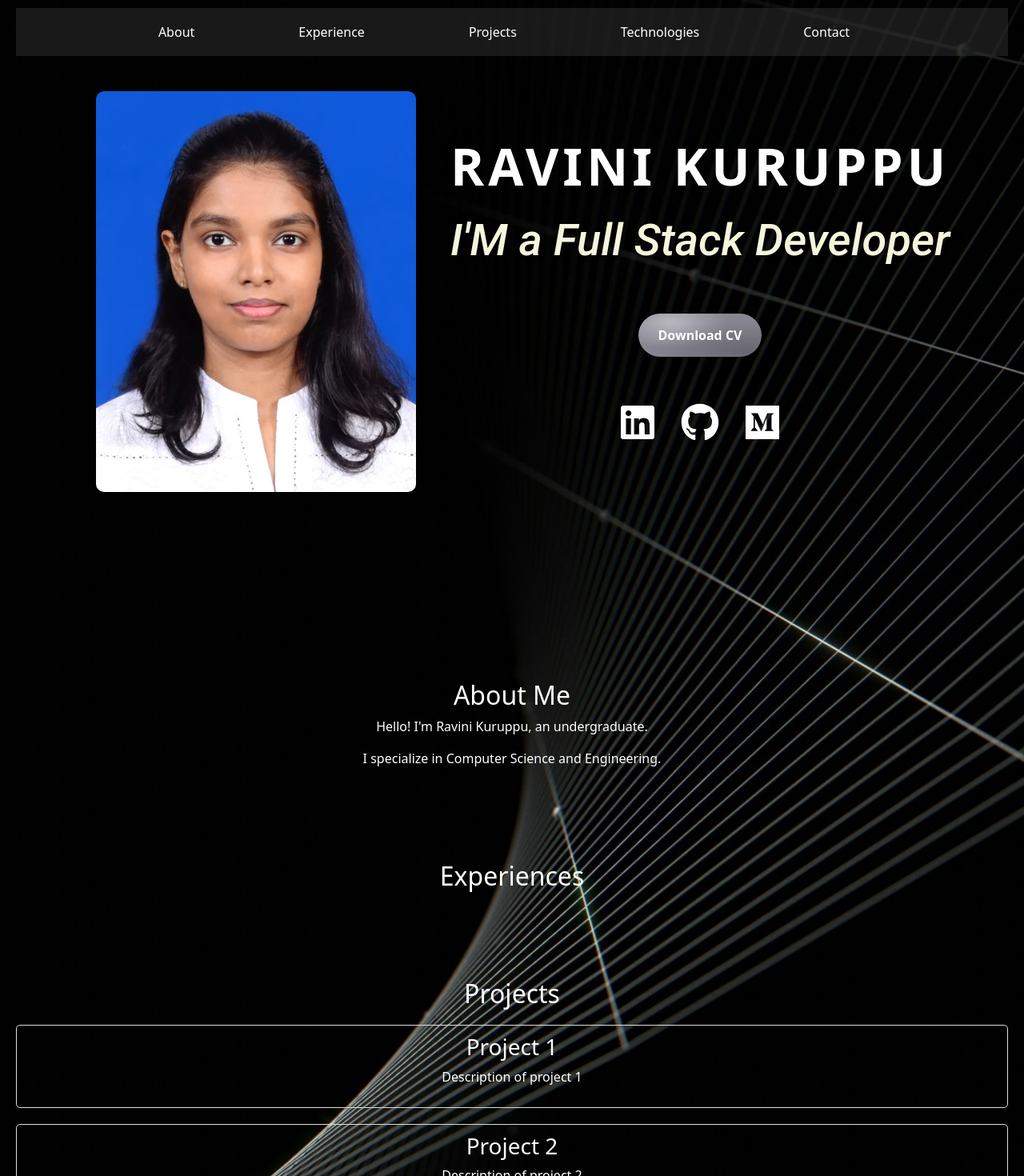
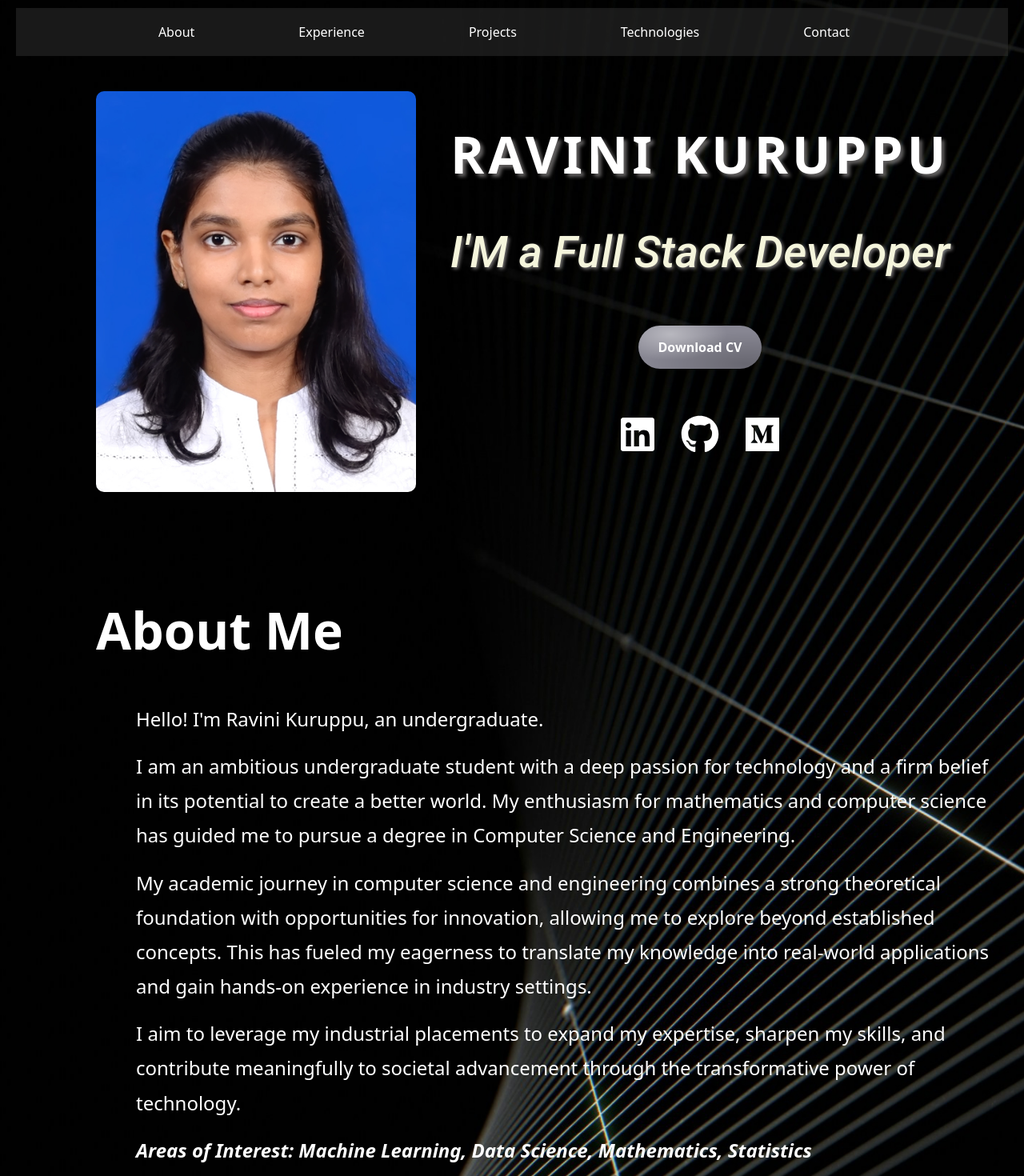
Before and after one commit to RaviniKuruppu/Ravini, a React (Create React App) app: page / in a window 1280 px wide. Shown: the top 1470 px of the page at 80% size. Built offline with nearby package versions, Linux system fonts and the light colour scheme.

Commit message:
changes in the about section

```diff
--- a/src/components/About.css
+++ b/src/components/About.css
@@ -1,3 +1,26 @@
 .about {
     color: #fff;
+    margin-left: 100px; /* Add some spacing from the left edge */
   }
+
+
+  .about h2 {
+    font-size: 4rem; /* Make the text large */
+    text-align: left; /* Align the text to the left */
+    font-weight: bold; /* Optional: Make the text bold */
+    color: #fff; /* Adjust color as needed */
+    margin-bottom: 50px;
+  }
+
+  .about p {
+    font-size: 1.5rem; /* Adjust the font size of the paragraphs */
+    text-align: left; /* Align the text to the left */
+    margin-left: 50px; /* Align the paragraph with the heading */
+    color: #fff; /* Adjust color as needed */
+    line-height: 1.8; /* Increase line spacing for readability */
+  }
+
+  .paragraph{
+    font-style: italic;
+    font-weight: bold;
+  }
--- a/src/components/About.js
+++ b/src/components/About.js
@@ -6,7 +6,13 @@ function About() {
     <section id="about" className="about">
       <h2>About Me</h2>
       <p>Hello! I'm  Ravini Kuruppu, an undergraduate.</p>
-      <p>I specialize in Computer Science and Engineering.</p>
+      <p>I am an ambitious undergraduate student with a deep passion for technology and a firm belief in its potential to create a better world. My enthusiasm for mathematics and computer science has guided me to pursue a degree in Computer Science and Engineering.</p>
+
+      <p>My academic journey in computer science and engineering combines a strong theoretical foundation with opportunities for innovation, allowing me to explore beyond established concepts. This has fueled my eagerness to translate my knowledge into real-world applications and gain hands-on experience in industry settings.</p>
+
+      <p>I aim to leverage my industrial placements to expand my expertise, sharpen my skills, and contribute meaningfully to societal advancement through the transformative power of technology.</p>
+
+      <p className='paragraph'>Areas of Interest: Machine Learning, Data Science, Mathematics, Statistics</p>
     </section>
   );
 }
--- a/src/components/Header.css
+++ b/src/components/Header.css
@@ -2,7 +2,7 @@
     color: #fff;
     padding: 10px 20px;
     top: 0;
-    height: 800px;
+    height: 700px;
   }
 
   .header h1 {
@@ -12,6 +12,7 @@
     color: #fff; /* White color for the text */
     font-weight: bolder;
     animation: fadeInMove 2s ease-in-out; /* Apply animation */
+    text-shadow: 4px 4px 4px rgba(191, 187, 187, 0.5); /* Optional: Add a shadow for depth */
   }
 
   /* Keyframes for animation */
@@ -29,8 +30,8 @@
     font-family: 'Roboto', sans-serif; /* Set the font to Roboto (you can choose another font) */
     font-size: 3.5rem; /* Adjust the font size */
     color: #F5F5DC; /* Set the text color (yellowish tone) */
-    text-shadow: 2px 2px 4px rgba(0, 0, 0, 0.5); /* Optional: Add a shadow for depth */
-    margin-top: 20px; /* Add some spacing from the <h1> above */
+    text-shadow: 2px 2px 4px rgba(243, 237, 237, 0.5); /* Optional: Add a shadow for depth */
+    margin-top: 50px; /* Add some spacing from the <h1> above */
     font-style: italic; /* Make the text italic */
   }
 
```
